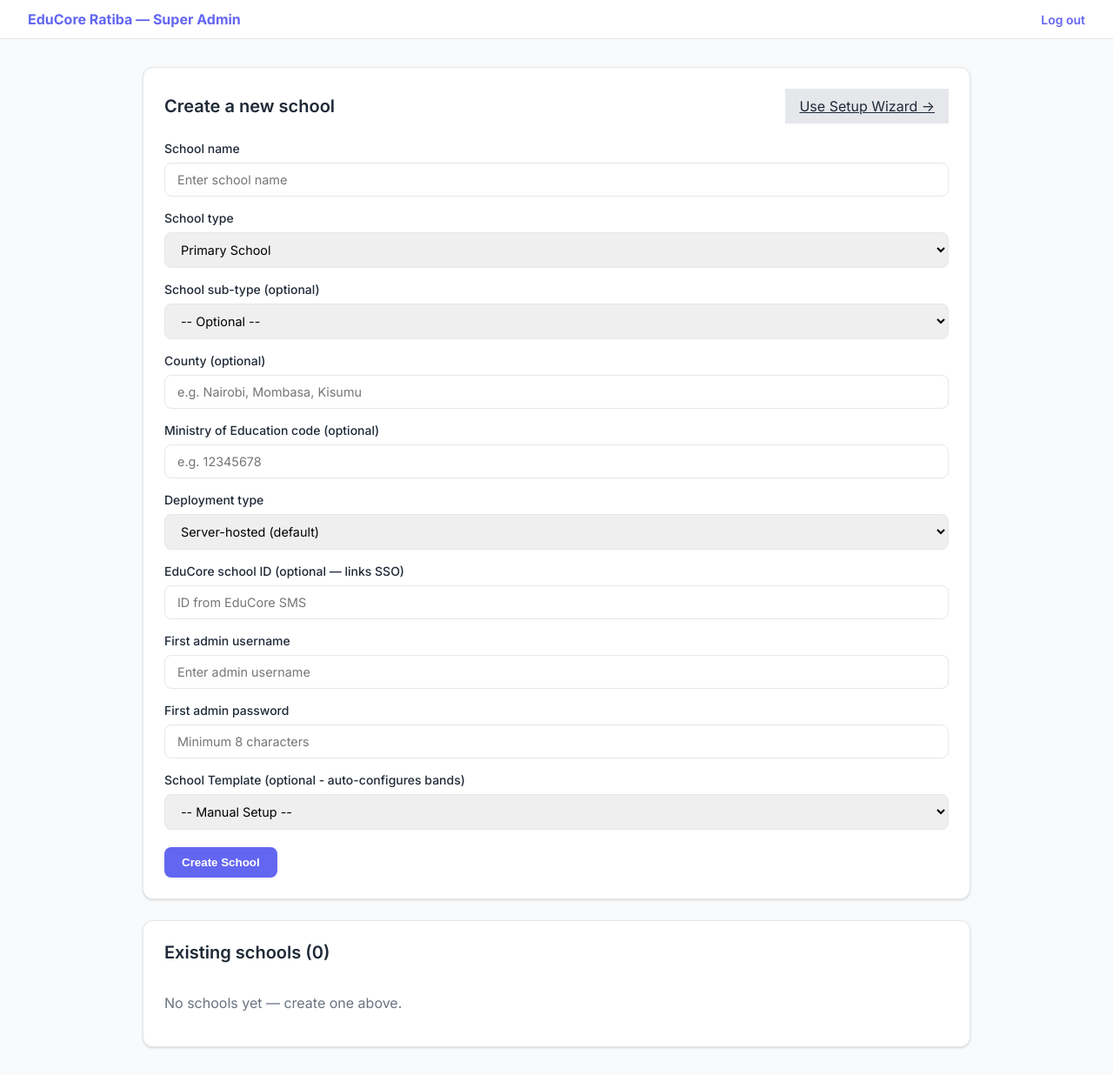
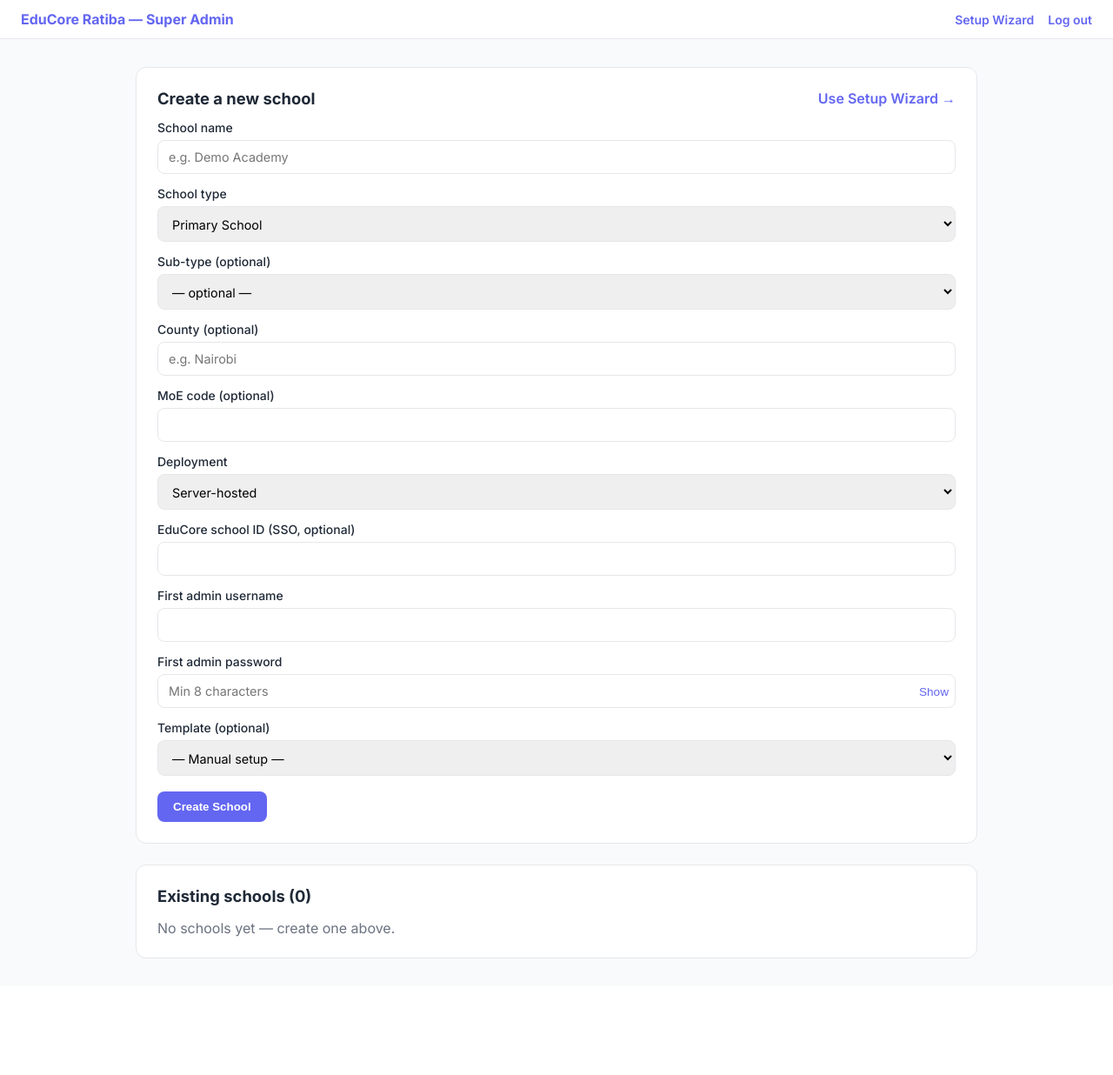
Before and after one commit to Muregis/Educore-Ratiba, a PHP site: page /super/schools.php in a window 1280 px wide. Shown: the whole page at 87% size. After the commit the page ends 1102 px from the top, so only its background shows below. Run offline with PHP 8.4, Linux system fonts and the light colour scheme; the visitor is signed in with stand-in values (Sample User, id 1); tables that the repository leaves empty or names only in its code hold one stand-in row (values such as "Sample post"); some libraries are stand-ins or nearby versions.

Commit message:
Super schools: PG GROUP BY + RETURNING id, CSRF, password show

```diff
--- a/super/schools.php
+++ b/super/schools.php
@@ -12,8 +12,8 @@ if (!isSuperAdmin()) {
 $error = null;
 $success = null;
 
-// ---- Handle new school creation ----
 if ($_SERVER['REQUEST_METHOD'] === 'POST' && ($_POST['action'] ?? '') === 'create_school') {
+    if (function_exists('verifyCsrf')) { verifyCsrf(); }
     $schoolName = trim($_POST['school_name'] ?? '');
     $schoolType = $_POST['school_type'] ?? 'primary';
     $schoolSubType = $_POST['school_sub_type'] ?? '';
@@ -35,56 +35,63 @@ if ($_SERVER['REQUEST_METHOD'] === 'POST' && ($_POST['action'] ?? '') === 'creat
     } else {
         try {
             db()->beginTransaction();
-
             $syncToken = $deploymentType === 'local-install' ? bin2hex(random_bytes(32)) : null;
             $educoreRef = $educoreSchoolId !== '' ? $educoreSchoolId : null;
             $countyRef = $county !== '' ? $county : null;
             $moeCodeRef = $moeCode !== '' ? $moeCode : null;
             $subTypeRef = $schoolSubType !== '' ? $schoolSubType : null;
 
+            $driverIns = strtolower((string) (db()->getAttribute(PDO::ATTR_DRIVER_NAME) ?: ''));
+            if ($driverIns === 'pgsql') {
+                $stmt = db()->prepare('INSERT INTO schools (name, school_type, school_sub_type, county, ministry_of_education_code, deployment_type, sync_token, educore_school_id) VALUES (?, ?, ?, ?, ?, ?, ?, ?) RETURNING id');
+                $stmt->execute([$schoolName, $schoolType, $subTypeRef, $countyRef, $moeCodeRef, $deploymentType, $syncToken, $educoreRef]);
+                $newSchoolId = (int) $stmt->fetchColumn();
+            } else {
                 $stmt = db()->prepare('INSERT INTO schools (name, school_type, school_sub_type, county, ministry_of_education_code, deployment_type, sync_token, educore_school_id) VALUES (?, ?, ?, ?, ?, ?, ?, ?)');
                 $stmt->execute([$schoolName, $schoolType, $subTypeRef, $countyRef, $moeCodeRef, $deploymentType, $syncToken, $educoreRef]);
                 $newSchoolId = (int) db()->lastInsertId();
+            }
 
-            $stmt = db()->prepare(
-                'INSERT INTO school_admins (school_id, username, password_hash) VALUES (?, ?, ?)'
-            );
-            $stmt->execute([
-                $newSchoolId,
-                $adminUsername,
-                password_hash($adminPassword, PASSWORD_DEFAULT),
-            ]);
+            $stmt = db()->prepare('INSERT INTO school_admins (school_id, username, password_hash) VALUES (?, ?, ?)');
+            $stmt->execute([$newSchoolId, $adminUsername, password_hash($adminPassword, PASSWORD_DEFAULT)]);
+            db()->commit();
 
-            db()->commit();
             $success = "School \"{$schoolName}\" created with admin login \"{$adminUsername}\".";
             if ($syncToken !== null) {
-                $success .= " Sync token (save this now — needed to configure the local-install device): {$syncToken}";
+                $success .= " Sync token (save this now): {$syncToken}";
             }
-            if ($educoreRef !== null) {
-                $success .= " Linked to EduCore school ID: {$educoreRef}.";
-            }
-
-            // Apply template if selected
             $template = $_POST['template'] ?? '';
             if ($template !== '' && SchoolTemplates::applyTemplate($newSchoolId, $template)) {
-                $success .= " Template '" . htmlspecialchars($template) . "' applied successfully.";
+                $success .= " Template applied.";
             }
         } catch (Throwable $e) {
             db()->rollBack();
-            $error = 'Could not create school. The admin username may already be taken, EduCore ID or MoE code may be in use, or a required field was invalid.';
+            $error = 'Could not create school: ' . $e->getMessage();
         }
     }
 }
 
+$driver = strtolower((string) (db()->getAttribute(PDO::ATTR_DRIVER_NAME) ?: ''));
+if ($driver === 'pgsql') {
+    $stmt = db()->query(
+        'SELECT s.id, s.name, s.school_type, s.school_sub_type, s.county,
+                s.ministry_of_education_code, s.deployment_type, s.sync_token,
+                s.educore_school_id, s.created_at, COUNT(sa.id) AS admin_count
+         FROM schools s
+         LEFT JOIN school_admins sa ON sa.school_id = s.id
+         GROUP BY s.id, s.name, s.school_type, s.school_sub_type, s.county,
+                  s.ministry_of_education_code, s.deployment_type, s.sync_token,
+                  s.educore_school_id, s.created_at
+         ORDER BY s.name'
+    );
+} else {
     $stmt = db()->query(
         'SELECT schools.*, COUNT(school_admins.id) AS admin_count
-     FROM schools
-     LEFT JOIN school_admins ON school_admins.school_id = schools.id
-     GROUP BY schools.id
-     ORDER BY schools.name'
+         FROM schools LEFT JOIN school_admins ON school_admins.school_id = schools.id
+         GROUP BY schools.id ORDER BY schools.name'
     );
+}
 $schools = $stmt->fetchAll();
-
 $pageTitle = 'Schools — Super Admin';
 ?>
 <!DOCTYPE html>
@@ -95,134 +102,68 @@ $pageTitle = 'Schools — Super Admin';
 <title><?php echo htmlspecialchars($pageTitle); ?></title>
 <link href="https://fonts.googleapis.com/css2?family=Inter:wght@400;500;600;700&display=swap" rel="stylesheet">
 <style>
-    :root {
-        --primary: #6366f1;
-        --border: #e5e7eb;
-        --text: #1f2937;
-        --text-muted: #6b7280;
-        --bg-light: #f9fafb;
-        --bg-white: #ffffff;
-        --shadow: 0 1px 3px 0 rgba(0, 0, 0, 0.1), 0 1px 2px 0 rgba(0, 0, 0, 0.06);
-    }
-    * { box-sizing: border-box; margin: 0; padding: 0; }
-    body {
-        font-family: 'Inter', -apple-system, BlinkMacSystemFont, 'Segoe UI', sans-serif;
-        background: var(--bg-light);
-        color: var(--text);
-        min-height: 100vh;
-    }
-    header {
-        background: var(--bg-white);
-        border-bottom: 1px solid var(--border);
-        padding: 12px 32px;
-        display: flex;
-        justify-content: space-between;
-        align-items: center;
-    }
-    .logo { font-weight: 700; color: var(--primary); }
-    header a { color: var(--primary); text-decoration: none; font-size: 0.875rem; font-weight: 600; }
-    main { max-width: 1000px; margin: 32px auto; padding: 0 24px; }
-    .card {
-        background: var(--bg-white);
-        border: 1px solid var(--border);
-        border-radius: 12px;
-        padding: 24px;
-        margin-bottom: 24px;
-        box-shadow: var(--shadow);
-    }
-    .card h2 { font-size: 1.25rem; font-weight: 600; margin: 0 0 20px; }
-    label { display: block; font-size: 0.875rem; font-weight: 500; margin: 16px 0 8px; }
-    input, select {
-        width: 100%; padding: 10px 14px; border: 1px solid var(--border);
-        border-radius: 8px; font-size: 0.9rem; font-family: inherit;
-    }
-    button {
-        margin-top: 20px; padding: 10px 20px; background: var(--primary); color: #fff;
-        border: none; border-radius: 8px; font-weight: 600; cursor: pointer;
-    }
-    .error { background: #fef2f2; color: #b91c1c; padding: 12px; border-radius: 8px; margin-bottom: 16px; }
-    .success { background: #ecfdf5; color: #047857; padding: 12px; border-radius: 8px; margin-bottom: 16px; }
-    table { width: 100%; border-collapse: collapse; }
-    th, td { text-align: left; padding: 12px 8px; border-bottom: 1px solid var(--border); font-size: 0.9rem; }
-    th { color: var(--text-muted); font-weight: 600; font-size: 0.75rem; text-transform: uppercase; }
-    .badge { font-size: 0.75rem; padding: 2px 8px; border-radius: 999px; background: #eef2ff; color: #4338ca; }
-    .badge-local { background: #fef3c7; color: #92400e; }
-    .manage-link { color: var(--primary); font-weight: 600; text-decoration: none; }
-    .btn-secondary { background: var(--border); color: var(--text); }
+:root { --primary:#6366f1; --border:#e5e7eb; --text:#1f2937; --muted:#6b7280; --bg:#f9fafb; --white:#fff; }
+*{box-sizing:border-box;margin:0;padding:0}
+body{font-family:Inter,system-ui,sans-serif;background:var(--bg);color:var(--text);min-height:100vh}
+header{background:var(--white);border-bottom:1px solid var(--border);padding:12px 24px;display:flex;justify-content:space-between;align-items:center}
+.logo{font-weight:700;color:var(--primary)}
+header a{color:var(--primary);text-decoration:none;font-weight:600;font-size:.875rem}
+main{max-width:1000px;margin:32px auto;padding:0 16px}
+.card{background:var(--white);border:1px solid var(--border);border-radius:12px;padding:24px;margin-bottom:24px}
+.card h2{font-size:1.15rem;margin:0 0 16px}
+label{display:block;font-size:.875rem;font-weight:500;margin:14px 0 6px}
+input,select{width:100%;padding:10px 12px;border:1px solid var(--border);border-radius:8px;font-size:.9rem;font-family:inherit}
+button.primary{margin-top:18px;padding:10px 18px;background:var(--primary);color:#fff;border:none;border-radius:8px;font-weight:600;cursor:pointer}
+.error{background:#fef2f2;color:#b91c1c;padding:12px;border-radius:8px;margin-bottom:16px}
+.success{background:#ecfdf5;color:#047857;padding:12px;border-radius:8px;margin-bottom:16px}
+table{width:100%;border-collapse:collapse}
+th,td{text-align:left;padding:10px 6px;border-bottom:1px solid var(--border);font-size:.875rem}
+th{color:var(--muted);font-size:.7rem;text-transform:uppercase}
+.badge{font-size:.75rem;padding:2px 8px;border-radius:999px;background:#eef2ff;color:#4338ca}
+.badge-local{background:#fef3c7;color:#92400e}
+.manage-link{color:var(--primary);font-weight:600;text-decoration:none}
+.row-actions{display:flex;gap:10px;align-items:center;flex-wrap:wrap;margin-bottom:12px}
 </style>
 <script>
-const subTypeOptions = {
-    primary: [
-        {value: 'day', label: 'Day Primary'},
-        {value: 'boarding', label: 'Boarding Primary'},
-        {value: 'day_boarding', label: 'Day & Boarding Primary'},
-        {value: 'private', label: 'Private Primary'}
-    ],
-    secondary: [
-        {value: 'national', label: 'National School'},
-        {value: 'extra_county', label: 'Extra-County School'},
-        {value: 'county', label: 'County School'},
-        {value: 'sub_county', label: 'Sub-County School'},
-        {value: 'private', label: 'Private Secondary'}
-    ],
-    tvet: [
-        {value: 'national', label: 'National TVET'},
-        {value: 'county', label: 'County TVET'},
-        {value: 'private', label: 'Private TVET'}
-    ],
-    private_academy: [
-        {value: 'day', label: 'Day Academy'},
-        {value: 'boarding', label: 'Boarding Academy'},
-        {value: 'day_boarding', label: 'Day & Boarding Academy'}
-    ],
-    international: [
-        {value: 'day', label: 'Day International'},
-        {value: 'boarding', label: 'Boarding International'},
-        {value: 'day_boarding', label: 'Day & Boarding International'}
-    ]
+const subTypeOptions={
+ primary:[{value:'day',label:'Day Primary'},{value:'boarding',label:'Boarding Primary'},{value:'day_boarding',label:'Day & Boarding'},{value:'private',label:'Private Primary'}],
+ secondary:[{value:'national',label:'National'},{value:'extra_county',label:'Extra-County'},{value:'county',label:'County'},{value:'sub_county',label:'Sub-County'},{value:'private',label:'Private'}],
+ tvet:[{value:'national',label:'National TVET'},{value:'county',label:'County TVET'},{value:'private',label:'Private TVET'}],
+ private_academy:[{value:'day',label:'Day'},{value:'boarding',label:'Boarding'},{value:'day_boarding',label:'Day & Boarding'}],
+ international:[{value:'day',label:'Day'},{value:'boarding',label:'Boarding'},{value:'day_boarding',label:'Day & Boarding'}]
 };
-
-function updateSubTypeOptions() {
-    const schoolType = document.getElementById('school_type').value;
-    const subTypeSelect = document.getElementById('school_sub_type');
-    subTypeSelect.innerHTML = '<option value="">-- Optional --</option>';
-
-    if (subTypeOptions[schoolType]) {
-        subTypeOptions[schoolType].forEach(option => {
-            const opt = document.createElement('option');
-            opt.value = option.value;
-            opt.textContent = option.label;
-            subTypeSelect.appendChild(opt);
-        });
+function updateSubTypeOptions(){
+ const st=document.getElementById('school_type').value;
+ const sel=document.getElementById('school_sub_type');
+ sel.innerHTML='<option value="">— optional —</option>';
+ (subTypeOptions[st]||[]).forEach(o=>{const el=document.createElement('option');el.value=o.value;el.textContent=o.label;sel.appendChild(el);});
 }
-}
-
-// Initialize on page load
-document.addEventListener('DOMContentLoaded', updateSubTypeOptions);
+document.addEventListener('DOMContentLoaded',updateSubTypeOptions);
 </script>
 </head>
 <body>
 <header>
  <span class="logo">EduCore Ratiba — Super Admin</span>
+ <div style="display:flex;gap:16px;align-items:center">
+  <a href="wizard.php">Setup Wizard</a>
   <a href="../logout.php">Log out</a>
+ </div>
 </header>
 <main>
-    <?php if ($error): ?>
-        <div class="error"><?php echo htmlspecialchars($error); ?></div>
-    <?php endif; ?>
-    <?php if ($success): ?>
-        <div class="success"><?php echo htmlspecialchars($success); ?></div>
-    <?php endif; ?>
+<?php if ($error): ?><div class="error"><?php echo htmlspecialchars($error); ?></div><?php endif; ?>
+<?php if ($success): ?><div class="success"><?php echo htmlspecialchars($success); ?></div><?php endif; ?>
 
 <div class="card">
-        <div style="display: flex; justify-content: space-between; align-items: center; margin-bottom: 20px;">
-            <h2 style="margin: 0;">Create a new school</h2>
-            <a href="wizard.php" class="btn btn-secondary" style="padding: 10px 16px;">Use Setup Wizard →</a>
+ <div class="row-actions">
+  <h2 style="margin:0;flex:1">Create a new school</h2>
+  <a class="manage-link" href="wizard.php">Use Setup Wizard →</a>
  </div>
  <form method="post">
   <input type="hidden" name="action" value="create_school">
+  <?php if (function_exists('getCsrfToken')): ?><input type="hidden" name="_csrf_token" value="<?php echo htmlspecialchars(getCsrfToken()); ?>"><?php endif; ?>
+
   <label for="school_name">School name</label>
-            <input type="text" id="school_name" name="school_name" required placeholder="Enter school name">
+  <input type="text" id="school_name" name="school_name" required placeholder="e.g. Demo Academy">
 
   <label for="school_type">School type</label>
   <select id="school_type" name="school_type" required onchange="updateSubTypeOptions()">
@@ -233,84 +174,73 @@ document.addEventListener('DOMContentLoaded', updateSubTypeOptions);
    <option value="international">International School</option>
   </select>
 
-            <label for="school_sub_type">School sub-type (optional)</label>
-            <select id="school_sub_type" name="school_sub_type">
-                <option value="">-- Select school type first --</option>
-            </select>
+  <label for="school_sub_type">Sub-type (optional)</label>
+  <select id="school_sub_type" name="school_sub_type"><option value="">— optional —</option></select>
 
   <label for="county">County (optional)</label>
-            <input type="text" id="county" name="county" placeholder="e.g. Nairobi, Mombasa, Kisumu">
+  <input type="text" id="county" name="county" placeholder="e.g. Nairobi">
 
-            <label for="ministry_of_education_code">Ministry of Education code (optional)</label>
-            <input type="text" id="ministry_of_education_code" name="ministry_of_education_code" placeholder="e.g. 12345678">
+  <label for="ministry_of_education_code">MoE code (optional)</label>
+  <input type="text" id="ministry_of_education_code" name="ministry_of_education_code">
 
-            <label for="deployment_type">Deployment type</label>
+  <label for="deployment_type">Deployment</label>
   <select id="deployment_type" name="deployment_type">
-                <option value="server-hosted">Server-hosted (default)</option>
+   <option value="server-hosted">Server-hosted</option>
    <option value="local-install">Local-install (offline)</option>
   </select>
 
-            <label for="educore_school_id">EduCore school ID (optional — links SSO)</label>
-            <input type="text" id="educore_school_id" name="educore_school_id" placeholder="ID from EduCore SMS">
+  <label for="educore_school_id">EduCore school ID (SSO, optional)</label>
+  <input type="text" id="educore_school_id" name="educore_school_id">
 
   <label for="admin_username">First admin username</label>
-            <input type="text" id="admin_username" name="admin_username" required placeholder="Enter admin username">
+  <input type="text" id="admin_username" name="admin_username" required autocomplete="username">
 
   <label for="admin_password">First admin password</label>
-            <input type="password" id="admin_password" name="admin_password" minlength="8" required placeholder="Minimum 8 characters">
+  <div style="position:relative">
+   <input type="password" id="admin_password" name="admin_password" minlength="8" required placeholder="Min 8 characters" style="padding-right:64px">
+   <button type="button" onclick="var i=document.getElementById('admin_password');i.type=i.type==='password'?'text':'password';this.textContent=i.type==='password'?'Show':'Hide'" style="position:absolute;right:8px;top:50%;transform:translateY(-50%);border:0;background:transparent;color:#6366f1;cursor:pointer;font-size:.85rem">Show</button>
+  </div>
 
-            <label for="template">School Template (optional - auto-configures bands)</label>
+  <label for="template">Template (optional)</label>
   <select id="template" name="template">
-                <option value="">-- Manual Setup --</option>
-                <option value="national_secondary">National Secondary School</option>
-                <option value="county_secondary">County Secondary School</option>
-                <option value="day_primary">Day Primary School</option>
-                <option value="boarding_primary">Boarding Primary School</option>
+   <option value="">— Manual setup —</option>
+   <option value="national_secondary">National Secondary</option>
+   <option value="county_secondary">County Secondary</option>
+   <option value="day_primary">Day Primary</option>
+   <option value="boarding_primary">Boarding Primary</option>
    <option value="private_academy">Private Academy</option>
    <option value="tvet_college">TVET College</option>
   </select>
 
-            <button type="submit">Create School</button>
+  <button type="submit" class="primary">Create School</button>
  </form>
 </div>
 
 <div class="card">
  <h2>Existing schools (<?php echo count($schools); ?>)</h2>
  <?php if (empty($schools)): ?>
-            <p style="color: var(--text-muted); padding: 16px 0;">No schools yet — create one above.</p>
+  <p style="color:var(--muted)">No schools yet — create one above.</p>
  <?php else: ?>
+ <div style="overflow-x:auto">
  <table>
-            <thead>
-                <tr><th>Name</th><th>Type</th><th>County</th><th>MoE Code</th><th>Deployment</th><th>Admins</th><th>Created</th><th></th></tr>
-            </thead>
+  <thead><tr><th>Name</th><th>Type</th><th>County</th><th>MoE</th><th>Deploy</th><th>Admins</th><th>Created</th><th></th></tr></thead>
   <tbody>
   <?php foreach ($schools as $school): ?>
    <tr>
-                        <td><?php echo htmlspecialchars((string) $school['name']); ?></td>
-                        <td>
-                            <span class="badge">
-                                <?php echo htmlspecialchars(ucfirst(str_replace('_', ' ', (string) $school['school_type']))); ?>
-                            </span>
-                            <?php if (!empty($school['school_sub_type'])): ?>
-                                <span class="badge badge-local" style="margin-left: 4px;">
-                                    <?php echo htmlspecialchars(ucfirst(str_replace('_', ' ', (string) $school['school_sub_type']))); ?>
-                                </span>
-                            <?php endif; ?>
-                        </td>
-                        <td><?php echo htmlspecialchars((string) ($school['county'] ?? '—')); ?></td>
-                        <td><?php echo htmlspecialchars((string) ($school['ministry_of_education_code'] ?? '—')); ?></td>
-                        <td>
-                            <span class="badge <?php echo $school['deployment_type'] === 'local-install' ? 'badge-local' : 'badge-server'; ?>">
-                                <?php echo htmlspecialchars((string) $school['deployment_type']); ?>
-                            </span>
-                        </td>
-                        <td><?php echo (int) $school['admin_count']; ?></td>
+    <td><?php echo htmlspecialchars((string)$school['name']); ?></td>
+    <td><span class="badge"><?php echo htmlspecialchars(ucfirst(str_replace('_',' ',(string)$school['school_type']))); ?></span>
+     <?php if (!empty($school['school_sub_type'])): ?><span class="badge badge-local"><?php echo htmlspecialchars((string)$school['school_sub_type']); ?></span><?php endif; ?></td>
+    <td><?php echo htmlspecialchars((string)($school['county'] ?? '—')); ?></td>
+    <td><?php echo htmlspecialchars((string)($school['ministry_of_education_code'] ?? '—')); ?></td>
+    <td><span class="badge <?php echo ($school['deployment_type']??'')==='local-install'?'badge-local':''; ?>"><?php echo htmlspecialchars((string)($school['deployment_type']??'')); ?></span></td>
+    <td><?php echo (int)$school['admin_count']; ?></td>
     <td><?php echo htmlspecialchars(date('j M Y', strtotime($school['created_at']))); ?></td>
-                        <td><a class="manage-link" href="../admin/dashboard.php?school_id=<?php echo (int) $school['id']; ?>">Manage →</a></td>
+    <td><a class="manage-link" href="../admin/dashboard.php?school_id=<?php echo (int)$school['id']; ?>">Manage →</a></td>
    </tr>
   <?php endforeach; ?>
   </tbody>
  </table>
+ </div>
  <?php endif; ?>
 </div>
 </main>
```
Lines whose indentation alone changed are shown as unchanged.
